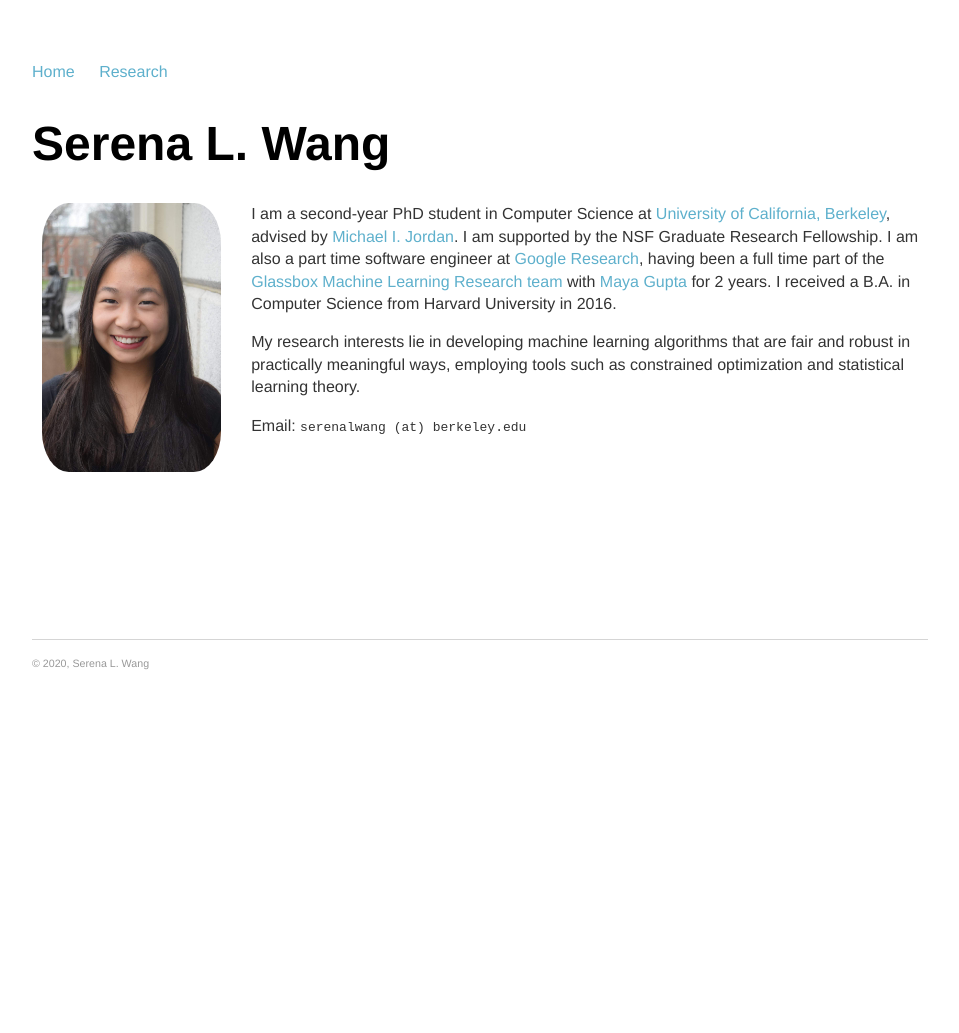
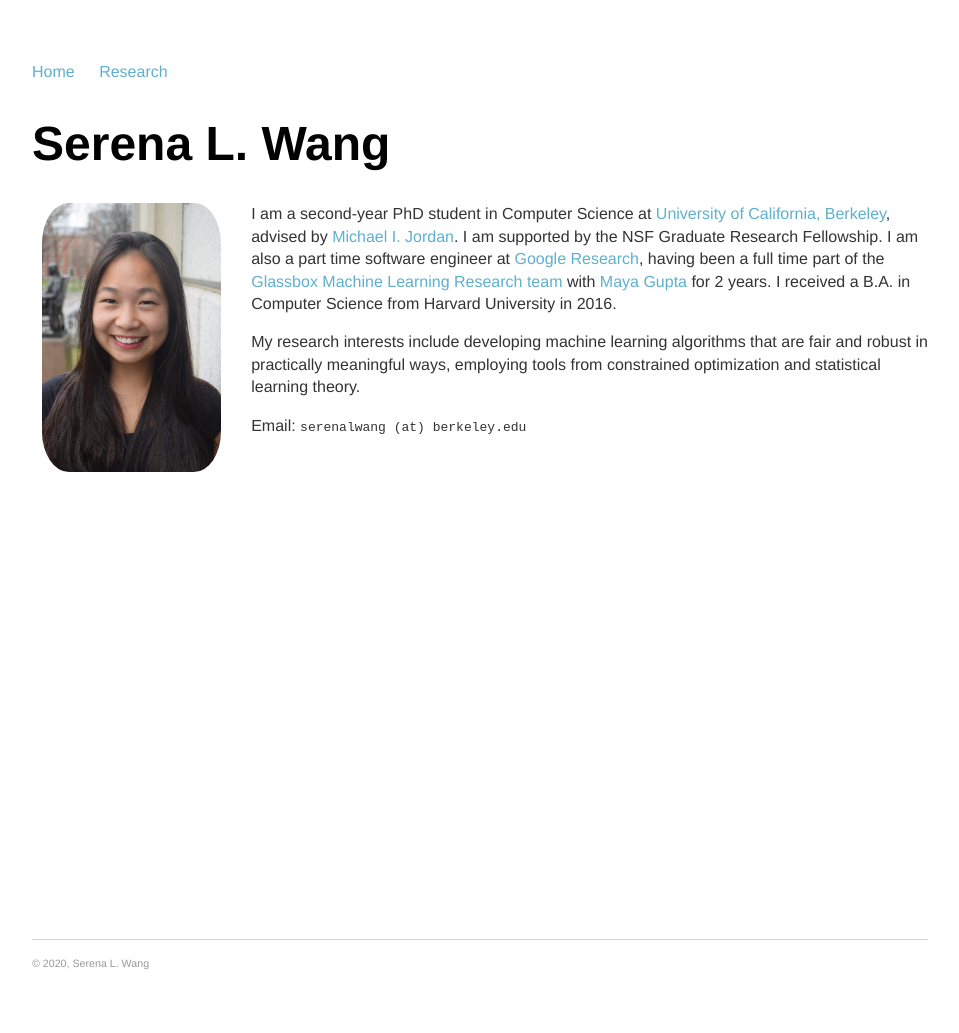
Before and after one commit to serenalwang/serenalwang.github.io, a Jekyll site: the page built from index.md, in a window 1280 px wide. Shown: the whole page, without its empty margins (160-1119 px from the left). Built offline with Jekyll 4.4.1, drawn with Linux system fonts in a browser that asks for light colours; before the commit the page ends 900 px from its top, so only the background shows below that.

Commit message:
moved footer lower.

```diff
--- a/css/main.css
+++ b/css/main.css
@@ -53,7 +53,7 @@ p {
 }
 
 footer {
-    margin-top: 200px;
+    margin-top: 500px;
     border-top: 1px solid #d5d5d5;
     font-size: .8em;
     color: #999999;
--- a/index.md
+++ b/index.md
@@ -10,6 +10,6 @@ title: Serena L. Wang | University of California, Berkeley
 
 I am a second-year PhD student in Computer Science at [University of California, Berkeley](https://eecs.berkeley.edu/), advised by [Michael I. Jordan](https://people.eecs.berkeley.edu/~jordan/). I am supported by the NSF Graduate Research Fellowship. I am also a part time software engineer at [Google Research](https://research.google/people/SerenaLutongWang/), having been a full time part of the [Glassbox Machine Learning Research team](https://www.technologyreview.com/2015/11/05/165175/google-tries-to-make-machine-learning-a-little-more-human/) with [Maya Gupta](https://mayagupta.org/) for 2 years. I received a B.A. in Computer Science from Harvard University in 2016.
 
-My research interests lie in developing machine learning algorithms that are fair and robust in practically meaningful ways, employing tools such as constrained optimization and statistical learning theory.
+My research interests include developing machine learning algorithms that are fair and robust in practically meaningful ways, employing tools from constrained optimization and statistical learning theory.
 
 Email: `serenalwang (at) berkeley.edu`
```
